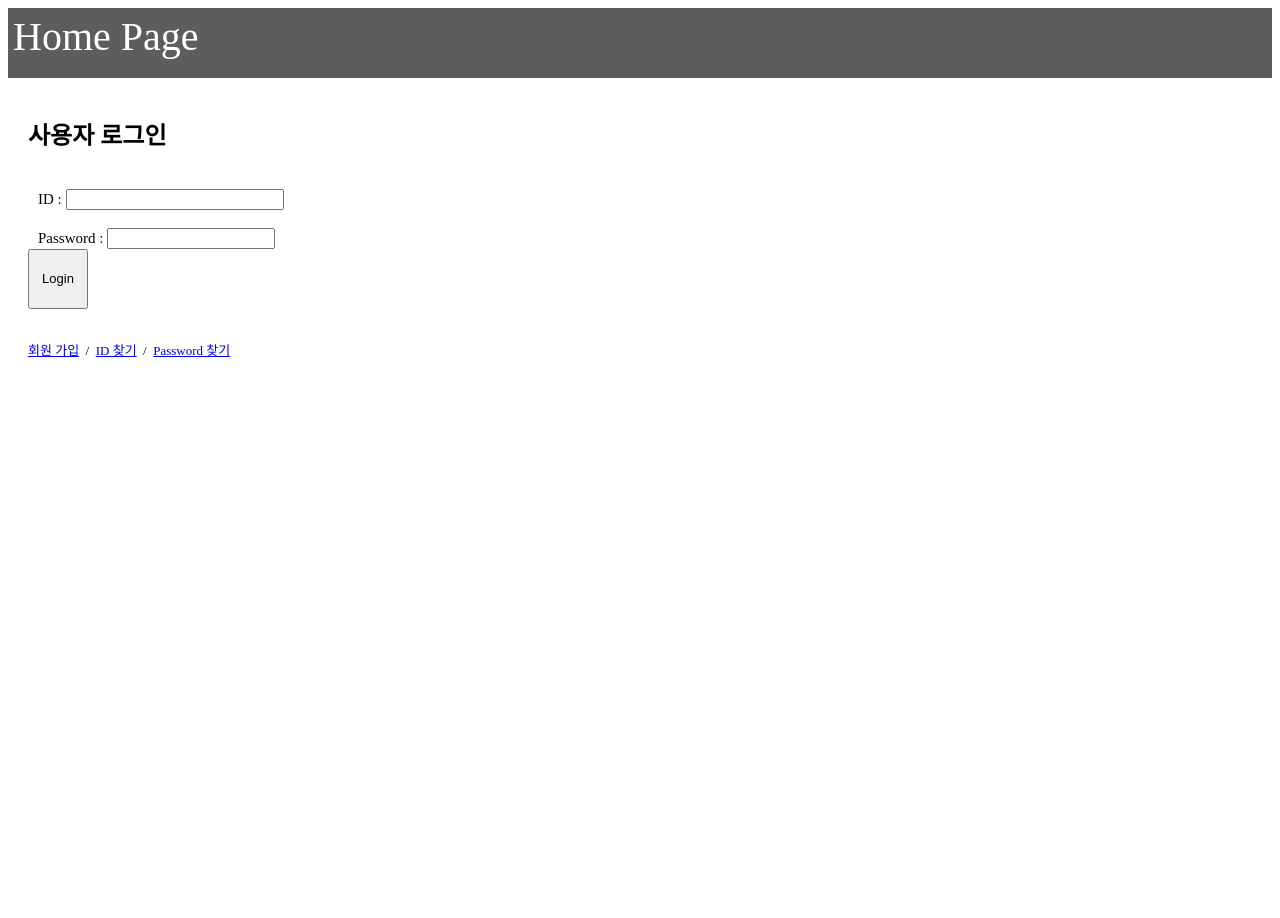
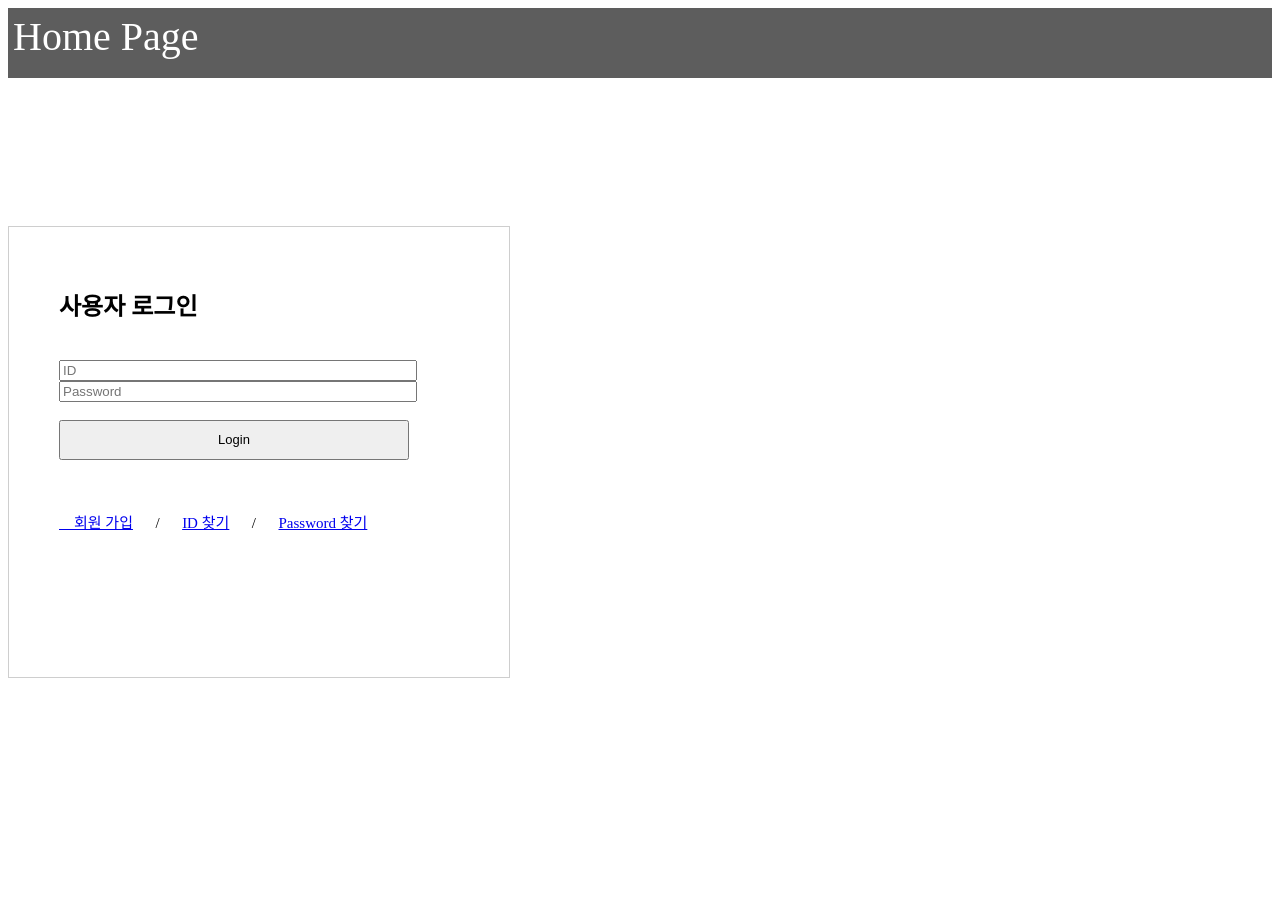
Before and after one commit to kimsuyeonBBB/Spring_MemberBoard, a Java web app: page /login in a window 1280 px wide. Shown: the top 918 px of the page. Run offline with Spring Boot 4, a stand-in JSP engine, Linux system fonts and the light colour scheme; the project's own start-up code is not run, and a stand-in starts its controllers and pages.

Commit message:
[로그인폼 container 이용해서 수정]

```diff
--- a/src/main/webapp/WEB-INF/views/newLogin.jsp
+++ b/src/main/webapp/WEB-INF/views/newLogin.jsp
@@ -8,29 +8,29 @@
 </head>
 <body>
 
-<div style="background-color: #5D5D5D; color: #ffffff; font-size: 40px; height: 60px; padding: 5px; valign:middle">Home Page
-
-</div>
-<br>
-<div style='margin-left:20px;'>
-<h2>사용자 로그인</h2>
+<div style="background-color: #5D5D5D; color: #ffffff; font-size: 40px; height: 60px; padding: 5px; valign:middle;">Home Page </div>
 <br>
 
-<div class="row">
-<div class="col-1.5">
-<span style='font-size:15px; margin-left:10px;'>ID : <input id="inputId" type="text" name="id" style="width:210px;"></span><br><br>
-<span style='font-size:15px; margin-left:10px;'>Password : <input id="inputPassword" type="password" name="password" style="width:160px;"></span>
-</div>
-<div class="col-1">
-<input id="submit" type="button" value="Login" style="width:60px; height:60px; font-size:13px;">
-</div>
-</div>
-<br>
-<p style='font-size:13px;'><a href='memberAdd'>회원 가입</a><a>&nbsp; / &nbsp;</a><a href='findId'>ID 찾기</a><a>&nbsp; / &nbsp;</a><a href='findPw'>Password 찾기</a></p>
+	<div class="container" style="border:1px solid #cecece; margin-top:130px; width:500px; height:450px;">
+		<div style="margin-left:50px; margin-top:60px;">
+			<h2>사용자 로그인</h2>
+			<br>
 
-</div>
+			<input class="form-control" id="inputId" type="text" name="id" style="width:350px;" placeholder="ID">
+			<br>
+			<input class="form-control" id="inputPassword" type="password" name="password" style="width:350px;" placeholder="Password">
 
-<div style="background-color:#5D5D5D;height:40px;padding:5px;margin-top:700px"></div>
+			<br><br>
+			<input class="btn btn-outline-primary" id="submit" type="button" value="Login" style="width:350px; height: 40px; font-size: 13px;">
+
+			<br><br><br>
+			<p style='font-size: 15px;'>
+				<a href='memberAdd'>&emsp;회원 가입</a><a>&nbsp;&emsp; / &nbsp;&emsp;</a><a href='findId'>ID 찾기</a><a>&emsp;&nbsp; / &nbsp;&emsp;</a><a href='findPw'>Password 찾기</a>
+			</p>
+		</div>
+	</div>
+
+	<div style="background-color:#5D5D5D;height:40px;padding:5px;margin-top:700px"></div>
 
 <script>
 
--- a/src/main/webapp/js/main/views/boardList.html
+++ b/src/main/webapp/js/main/views/boardList.html
@@ -6,7 +6,7 @@
 <style>
 	th,td { font-size: 13px; }
 	input { width:70px; height:35px; font-size:13px;}
-	table { width:800px; }
+	table { width:1000px; }
 
  a:link {color:black; text-decoration: none;}
  a:visited {color:black; text-decoration: none;}
--- a/src/main/webapp/js/main/views/memberList.html
+++ b/src/main/webapp/js/main/views/memberList.html
@@ -6,7 +6,7 @@
 <style>
 	th,td { font-size: 13px; }
 	input { margin-left:730px; margin-bottom:10px; width:70px; height:30px; font-size:13px;}
-	table { width:800px; }
+	table { width:1000px; }
 
  a:link {color:black; text-decoration: none;}
  a:visited {color:black; text-decoration: none;}
```
Also changed, not shown: src/main/webapp/WEB-INF/views/layout/layout.jsp (+8 -2 lines), src/main/webapp/js/main/views/boardAdd.html (+11 -4 lines), 1 other file.
